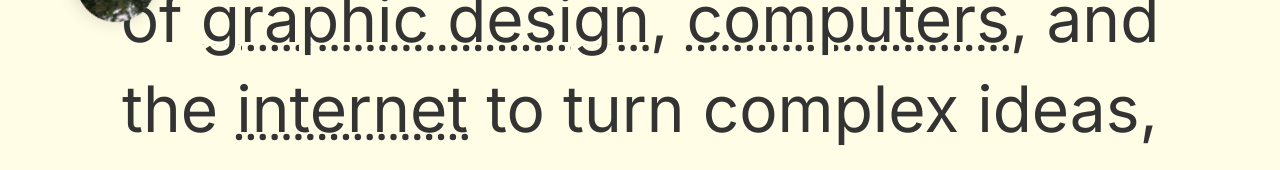
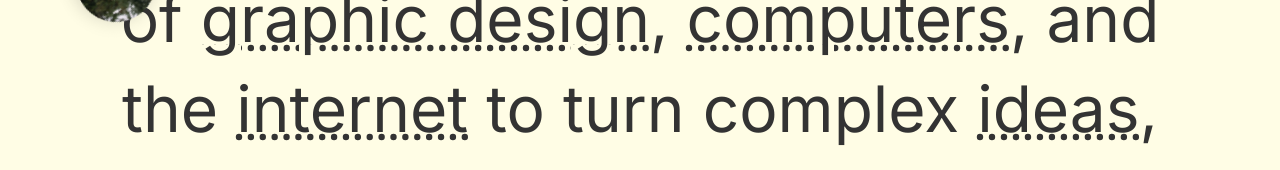
Before and after one commit to cappleton/website, a plain HTML site: page index.html in a window 1280 px wide. Shown: the part 202-372 px from the top of the page. Drawn offline with Linux system fonts and the light colour scheme.

Commit message:
Enhance main text with tooltip for 'ideas'
Updated the main text to include a tooltip for 'ideas'.

```diff
--- a/index.html
+++ b/index.html
@@ -374,7 +374,7 @@
     </div>
 
     <div class="content">
-        <h1 id="mainText"><strong><a href="https://www.linkedin.com/in/chappleton/" target="_blank" class="tooltip-trigger name-link" data-custom="linkedin">Chris Appleton</a></strong> wields the powers of <span class="tooltip-trigger" data-wiki="Graphic_design">graphic design</span>, <span class="tooltip-trigger" data-wiki="Computer">computers</span>, and the <span class="tooltip-trigger" data-wiki="Internet">internet</span> to turn complex ideas, into clear, beautiful things. Currently designing at <span class="tooltip-trigger" data-wiki="Shopify">Shopify</span> and living among the lakes and forests of <span class="tooltip-trigger" data-wiki="Haliburton,_Ontario">Haliburton, Ontario</span>.</h1>
+        <h1 id="mainText"><strong><a href="https://www.linkedin.com/in/chappleton/" target="_blank" class="tooltip-trigger name-link" data-custom="linkedin">Chris Appleton</a></strong> wields the powers of <span class="tooltip-trigger" data-wiki="Graphic_design">graphic design</span>, <span class="tooltip-trigger" data-wiki="Computer">computers</span>, and the <span class="tooltip-trigger" data-wiki="Internet">internet</span> to turn complex <span class="tooltip-trigger" data-wiki="Idea">ideas</span>, into clear, beautiful things. Currently designing at <span class="tooltip-trigger" data-wiki="Shopify">Shopify</span> and living among the lakes and forests of <span class="tooltip-trigger" data-wiki="Haliburton,_Ontario">Haliburton, Ontario</span>.</h1>
     </div>
 
     <div class="tooltip-content" id="tooltip"></div>
```
